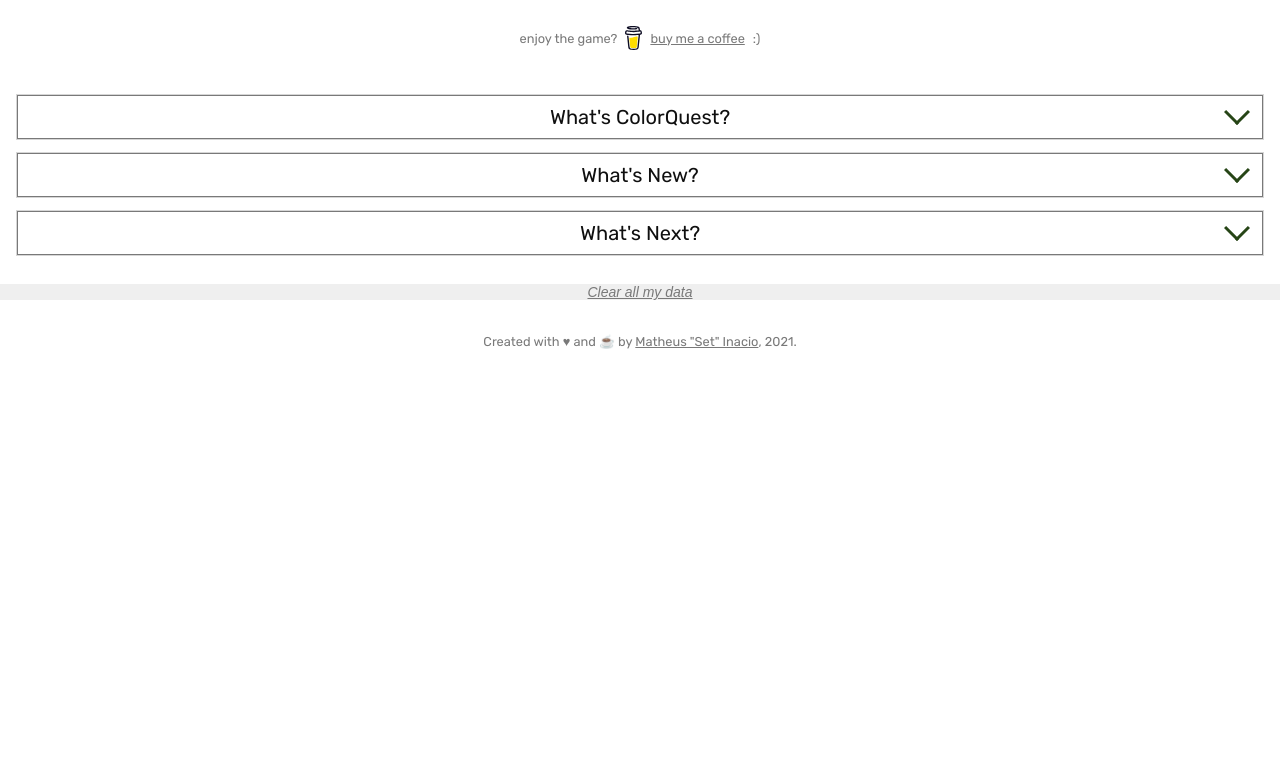
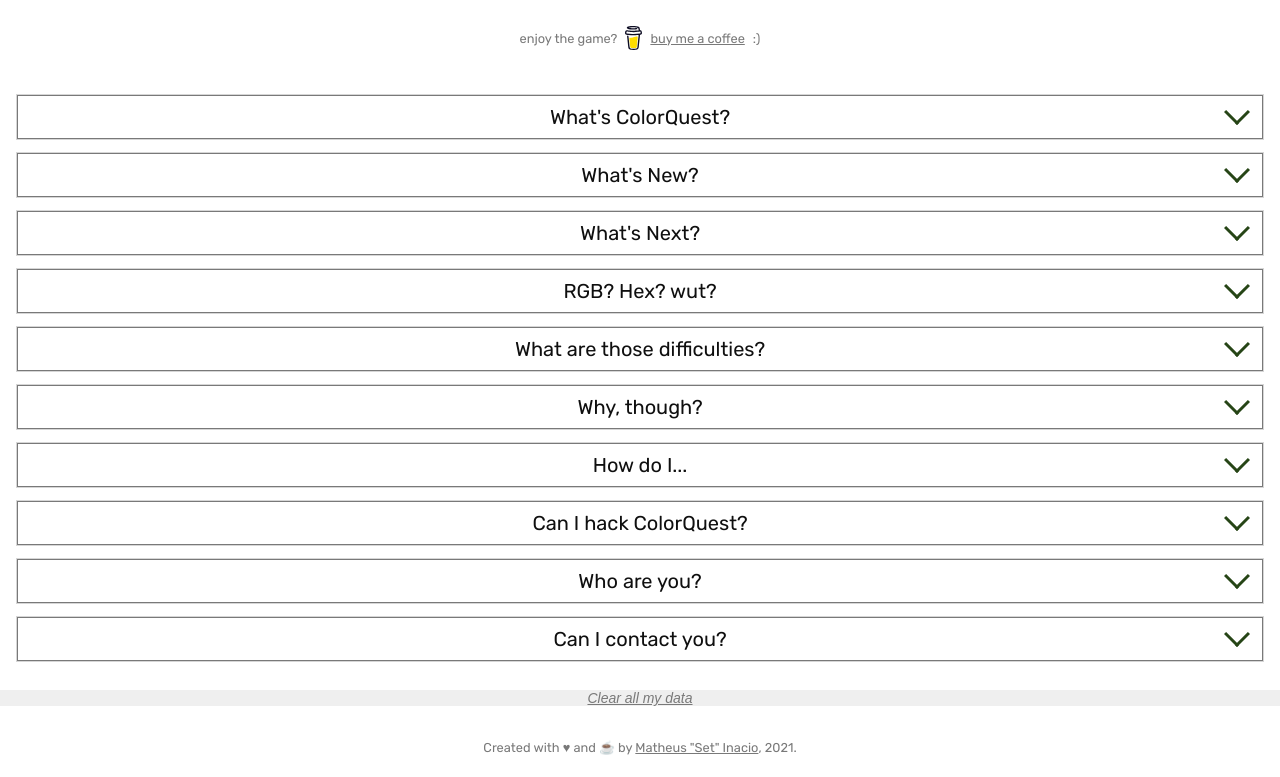
Before and after one commit to matheusinacio7/colorquest, a Next.js app: page / in a window 1280 px wide. Shown: the part 722-1499 px from the top of the page. Before the commit the page ends 1093 px from the top, so only its background shows below. Built offline with nearby package versions, Linux system fonts and the light colour scheme.

Commit message:
Finishes FAQ Content

```diff
--- a/src/components/FAQ.tsx
+++ b/src/components/FAQ.tsx
@@ -39,22 +39,9 @@
   return (
     <article className={styles.faq}>
       <FAQSection title="What's ColorQuest?">
-        <p>
-          ColorQuest is a color picking game where your
-          objective is to pick the right color as indicated
-          by the code, be it in RGB or Hex.
-          </p>
-
-        <p>
-          In the future, there will be another game mode where
-          you have to type the code as indicated by the color,
-          and also the HSL code option.
-          </p>
-
-        <p>
-          The game was created with designers and artists in
-          mind, but can be played by anyone :)
-          </p>
+        <p>ColorQuest is a color picking game where your objective is to pick the right color as indicated by the code, be it in RGB or Hex.</p>
+        <p>In the future, there will be another game mode where you have to type the code as indicated by the color, and also the HSL code option.</p>
+        <p>The game was created with designers and artists in mind, but can be played by anyone :)</p>
       </FAQSection>
       <FAQSection title="What's New?">
         <p><em>05/14/2021 - The Game Launched</em></p>
@@ -65,7 +52,48 @@
         <p>Soon, we will have more drawings for the other ranks.</p>
         <p>Looking ahead, sometime in the near future we're going to have the new mode. I promise.</p>
       </FAQSection>
+      <FAQSection title="RGB? Hex? wut?">
+        <p>Those are methods of writing colors.</p>
+        <p>RGB means (Red, Green, Blue) and goes from 0 to 255.</p>
+        <p>Hex means Hexadecimal and is basically the same thing, but it converts each piece to a hexadecimal number, so it’s smaller for computers to read.</p>
+        <p>You can read more about the differences between them (and more) <a target="_blank" href="https://negliadesign.com/ask-a-designer/whats-the-difference-between-pms-cmyk-rgb-and-hex/">here</a>.</p>
+      </FAQSection>
+      <FAQSection title="What are those difficulties?">
+        <p>The wrong answers can be off on any 1, 2 or 3 of the three primary colors. The difficulty dictates by how many units they are off.</p>
+        <p>On Easy, that’s 80.</p>
+        <p>On Medium, 40.</p>
+        <p>On Hard, 20.</p>
+        <p>And on Insane, by 5 only.</p>
+      </FAQSection>
+      <FAQSection title="Why, though?">
+        <p>Mostly, for fun.</p>
 
+        <p>But if you do art or design, you can definitely find it useful being able to eyeball colors, especially on real life where you usually don’t have an eyedropper tool laying around. ;)</p>
+
+        <p>Just like musicians can train their ears to recognize notes, you too can train your eyes to recognize colors.</p>
+      </FAQSection>
+      <FAQSection title="How do I...">
+        <p><em>Save my progress?</em> It should be automatic. If it isn't, please tell me. A note: it is <em>saved on your browser</em> only. So, for now, you cannot share progress between devices. Soon&trade; you will be able to log in.</p>
+        <p><em>Change the difficulty?</em> Tap the cogwheel icon.</p>
+        <p><em>Change the code mode?</em> See above</p>
+        <p><em>Get a streak higher than 5?</em> You can’t. Five is the limit to avoid the frustration of losing a high streak.</p>
+        <p><em>Get better at this?</em> I would say practice, but I’m not an artist. I love your interest, though ❤</p>
+      </FAQSection>
+      <FAQSection title="Can I hack ColorQuest?">
+        <p>You definitely can, especially since <a target="_blank" href="https://github.com/heyset/colorquest">it’s opensource.</a></p>
+        <p>For now, the repository is kind of a mess, since I'm still working on documentation and stuff, but feel free to have a look around, contribute if you wanna and spread the love.</p>
+        <p>If you do find yourself using a major part of the code, I’d love a reference.</p>
+      </FAQSection>
+      <FAQSection title="Who are you?">
+        <p>My name is Matheus Inacio, though online I usually go by Set.</p>
+        <p>I’m a brazilian developer, unsure if the word “young” fits me anymore, and I’m currently unemployed.</p>
+        <p>I love tabletop RPG, games, coffee, pizza, pets, long walks on the beach, and all the clichés, although the latter is a rare gem for me.</p>
+      </FAQSection>
+      <FAQSection title="Can I contact you?">
+        <p>Sure thing! You can find me on <a target="_blank" href="https://www.linkedin.com/in/inaciomatheusdev/">LinkedIn</a> or <a target="_blank" href="https://www.instagram.com/inaciomatheus_/">Instagram.</a></p>
+
+        <p>If you have any question, suggestion, complaint, compliment or other concern regarding ColorQuest specifically, you can email me at <span style={{textDecoration: 'line-through'}}>contact@colorquest.me</span> (soon)</p>
+      </FAQSection>
     </article>
   );
 }
--- a/src/styles/modules/FAQ.module.css
+++ b/src/styles/modules/FAQ.module.css
@@ -10,6 +10,16 @@
   display: flex;
   flex-direction: column;
   border: 1px solid var(--light-grey);
+}
+
+.section a {
+  color: var(--accent-dark);
+  font-weight: 700;
+  transition: color 200ms ease-in-out;
+}
+
+.section a:hover {
+  color: var(--accent-light);
 }
 
 .section header {
```
